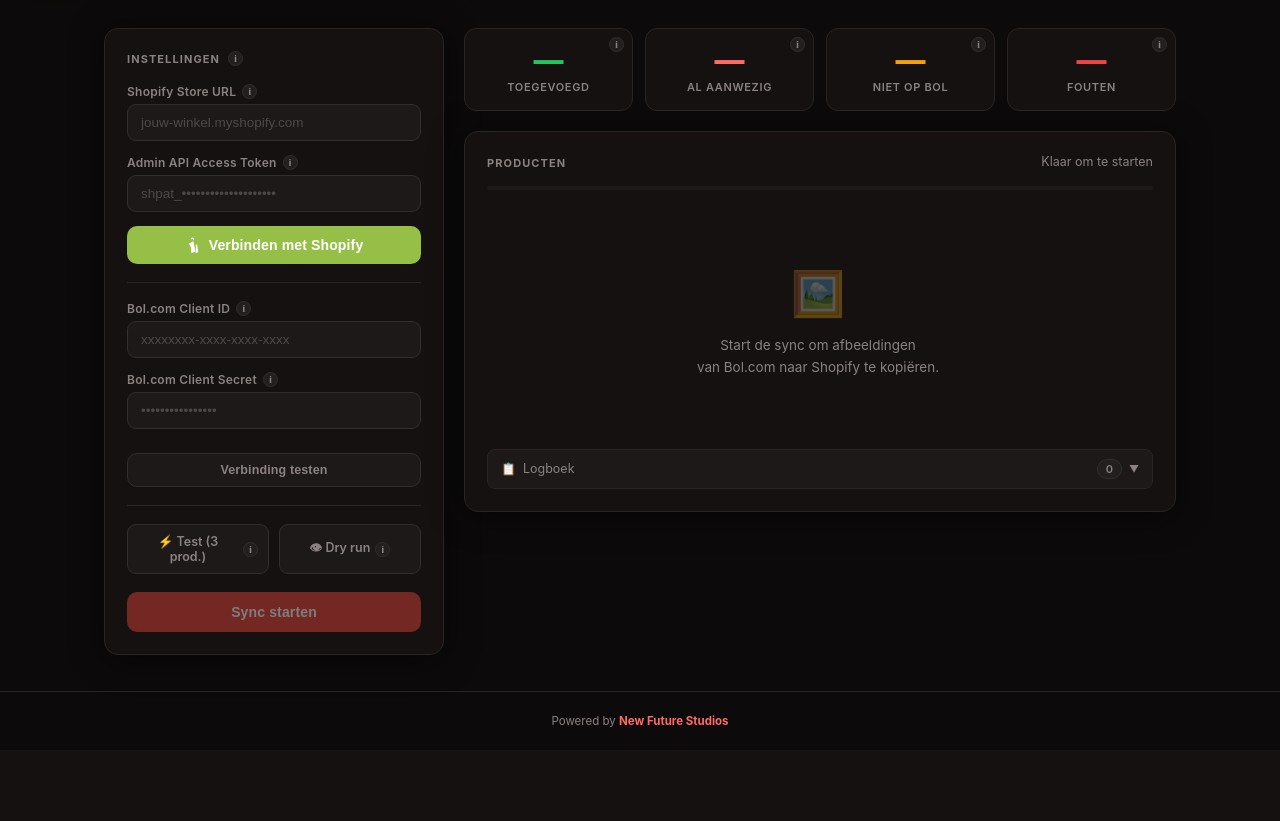
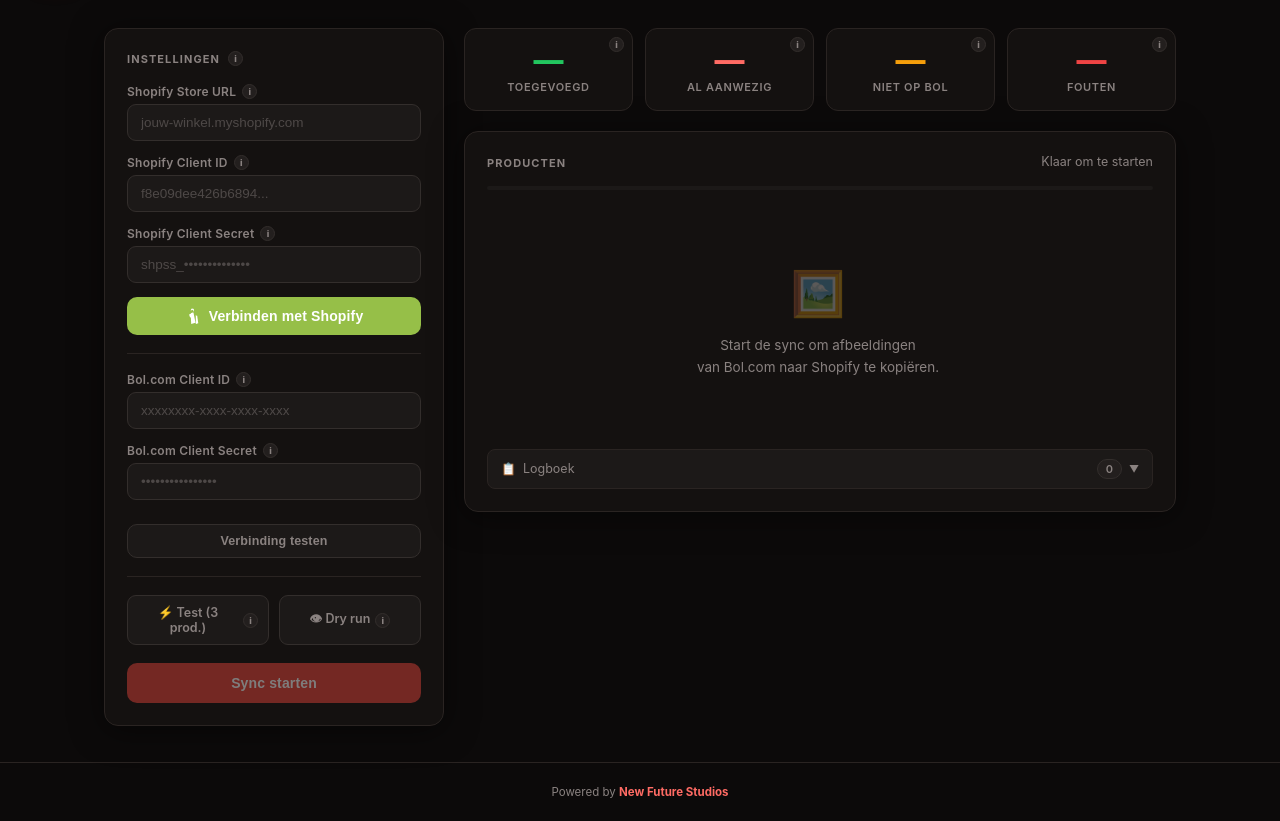
Before and after one commit to NewFutureStudios/ropi-shopify-tool, a Flask app: page / in a window 1280 px wide. Shown: the part 75-896 px from the top of the page. Before the commit the page ends 802 px from the top, so only its background shows below. Run offline with Flask 3, Linux system fonts and the light colour scheme.

Commit message:
Zet OAuth terug als enige optie (shpat_ niet meer beschikbaar)
Shopify heeft per 1 jan 2026 legacy custom apps afgeschaft,
dus shpat_ tokens zijn niet meer aanmaakbaar. OAuth via Partners
app is de enige resterende methode.

Co-Authored-By: Claude Sonnet 4.6 <noreply@anthropic.com>

```diff
--- a/app.py
+++ b/app.py
@@ -6,8 +6,9 @@ Vercel:  automatisch via vercel.json
 
 import os
 import time
+import secrets
 import requests
-from flask import Flask, render_template, request, jsonify, session
+from flask import Flask, render_template, request, jsonify, session, redirect
 from dotenv import load_dotenv
 
 load_dotenv()
@@ -15,7 +16,10 @@ load_dotenv()
 app = Flask(__name__)
 app.secret_key = os.getenv("FLASK_SECRET_KEY", "ropi-local-dev-secret-change-in-production")
 
-SHOPIFY_API_VERSION = "2026-04"
+SHOPIFY_API_VERSION   = "2026-04"
+SHOPIFY_CLIENT_ID     = os.getenv("SHOPIFY_CLIENT_ID", "")
+SHOPIFY_CLIENT_SECRET = os.getenv("SHOPIFY_CLIENT_SECRET", "")
+SHOPIFY_SCOPES        = "read_products,write_products"
 
 
 # ── Shopify helpers ───────────────────────────────────────────────────────────
@@ -99,36 +103,71 @@ def get_bol_images(ean, bol_token):
     return images
 
 
-# ── Auth routes ───────────────────────────────────────────────────────────────
+# ── OAuth routes ──────────────────────────────────────────────────────────────
 
-@app.route("/auth/token", methods=["POST"])
-def auth_token():
-    """Sla een direct Shopify access token op in de sessie."""
-    data      = request.json
-    store_url = data.get("store_url", "").strip().rstrip("/").replace("https://", "").replace("http://", "")
-    token     = data.get("access_token", "").strip()
+@app.route("/auth/login", methods=["POST"])
+def auth_login():
+    """Stap 1: genereer OAuth URL en stuur die terug naar de frontend."""
+    data       = request.json
+    store_url  = data.get("store_url", "").strip().rstrip("/").replace("https://", "").replace("http://", "")
+    client_id  = data.get("client_id", "").strip() or SHOPIFY_CLIENT_ID
+    client_secret = data.get("client_secret", "").strip() or SHOPIFY_CLIENT_SECRET
 
     if not store_url:
         return jsonify({"error": "Vul je store URL in"}), 400
-    if not token:
-        return jsonify({"error": "Vul je access token in"}), 400
+    if not client_id:
+        return jsonify({"error": "Vul je Shopify Client ID in"}), 400
+    if not client_secret:
+        return jsonify({"error": "Vul je Shopify Client Secret in"}), 400
 
-    # Snel valideren of het token werkt
+    state = secrets.token_hex(16)
+    session["oauth_state"]     = state
+    session["store_url"]       = store_url
+    session["client_id"]       = client_id
+    session["client_secret"]   = client_secret
+
+    redirect_uri = request.host_url.rstrip("/") + "/auth/callback"
+
+    auth_url = (
+        f"https://{store_url}/admin/oauth/authorize"
+        f"?client_id={client_id}"
+        f"&scope={SHOPIFY_SCOPES}"
+        f"&redirect_uri={redirect_uri}"
+        f"&state={state}"
+    )
+    return jsonify({"auth_url": auth_url})
+
+
+@app.route("/auth/callback")
+def auth_callback():
+    """Stap 2: Shopify redirect — wissel code in voor access token."""
+    code  = request.args.get("code", "")
+    state = request.args.get("state", "")
+    shop  = request.args.get("shop", "")
+
+    if state != session.get("oauth_state"):
+        return render_template("error.html", message="Ongeldige OAuth state. Probeer opnieuw."), 400
+
+    store_url     = session.get("store_url") or shop
+    client_id     = session.get("client_id")     or SHOPIFY_CLIENT_ID
+    client_secret = session.get("client_secret") or SHOPIFY_CLIENT_SECRET
+
     try:
-        resp = requests.get(
-            f"https://{store_url}/admin/api/{SHOPIFY_API_VERSION}/shop.json",
-            headers=shopify_headers(token),
-            timeout=10,
+        resp = requests.post(
+            f"https://{store_url}/admin/oauth/access_token",
+            json={"client_id": client_id, "client_secret": client_secret, "code": code},
+            timeout=15,
         )
         resp.raise_for_status()
-        shop_name = resp.json().get("shop", {}).get("name", store_url)
+        token = resp.json()["access_token"]
     except Exception as e:
-        return jsonify({"error": f"Token verificatie mislukt: {e}"}), 400
+        return render_template("error.html", message=f"Token ophalen mislukt: {e}"), 500
 
     session["shopify_token"] = token
     session["store_url"]     = store_url
+    session.pop("oauth_state", None)
 
-    return jsonify({"ok": True, "shop_name": shop_name, "store_url": store_url})
+    return redirect("/")
 
 
 @app.route("/auth/status")
--- a/templates/index.html
+++ b/templates/index.html
@@ -396,8 +396,12 @@
           <input type="text" id="store_url" placeholder="jouw-winkel.myshopify.com" />
         </div>
         <div class="field">
-          <div class="label-row"><label>Admin API Access Token</label><i class="info-icon" data-tip="shopify-token">i</i></div>
-          <input type="password" id="shopify_access_token" placeholder="shpat_••••••••••••••••••••" />
+          <div class="label-row"><label>Shopify Client ID</label><i class="info-icon" data-tip="shopify-client-id">i</i></div>
+          <input type="text" id="shopify_client_id" placeholder="f8e09dee426b6894..." />
+        </div>
+        <div class="field">
+          <div class="label-row"><label>Shopify Client Secret</label><i class="info-icon" data-tip="shopify-client-secret">i</i></div>
+          <input type="password" id="shopify_client_secret" placeholder="shpss_••••••••••••••" />
         </div>
         <button class="btn btn-shopify" id="connect-btn" onclick="connectShopify()">
           <svg width="16" height="16" viewBox="0 0 24 24" fill="currentColor" style="flex-shrink:0"><path d="M15.337 23.979l4.639-1.006s-1.668-11.27-1.678-11.34c-.011-.07-.07-.115-.13-.115-.058 0-1.08-.022-1.08-.022s-.64-.632-.88-.87v13.353zM12.74 7.026s-.432-.13-1.134-.13c-1.793 0-2.66 1.134-2.98 1.904-.727.204-1.454.406-2.182.61l-.001.012c-.003.084-.006.168-.006.253 0 2.07.903 3.8 2.37 4.977L9.33 23.9 15.78 22.3l-3.04-15.274zM13.53 4.8c0-.05-.003-.1-.003-.15-.003-1.48-.203-2.675-.558-3.63-.867.093-1.63.67-2.15 1.516.37.124.72.325 1.04.61.627.56 1.09 1.39 1.3 2.475l.372-.82zM11.14.28C9.91.607 8.97 1.898 8.43 3.773c.513-.162 1.073-.252 1.681-.252.22 0 .437.014.648.04C11.196 2.25 11.67 1.04 11.14.28z"/></svg>
@@ -545,23 +549,25 @@
   const SHOPIFY_BTN_HTML = '<svg width="16" height="16" viewBox="0 0 24 24" fill="currentColor" style="flex-shrink:0"><path d="M15.337 23.979l4.639-1.006s-1.668-11.27-1.678-11.34c-.011-.07-.07-.115-.13-.115-.058 0-1.08-.022-1.08-.022s-.64-.632-.88-.87v13.353zM12.74 7.026s-.432-.13-1.134-.13c-1.793 0-2.66 1.134-2.98 1.904-.727.204-1.454.406-2.182.61l-.001.012c-.003.084-.006.168-.006.253 0 2.07.903 3.8 2.37 4.977L9.33 23.9 15.78 22.3l-3.04-15.274zM13.53 4.8c0-.05-.003-.1-.003-.15-.003-1.48-.203-2.675-.558-3.63-.867.093-1.63.67-2.15 1.516.37.124.72.325 1.04.61.627.56 1.09 1.39 1.3 2.475l.372-.82zM11.14.28C9.91.607 8.97 1.898 8.43 3.773c.513-.162 1.073-.252 1.681-.252.22 0 .437.014.648.04C11.196 2.25 11.67 1.04 11.14.28z"/></svg> Verbinden met Shopify';
 
   async function connectShopify() {
-    const storeUrl = document.getElementById('store_url').value.trim().replace(/\/$/, '').replace(/^https?:\/\//, '');
-    const token    = document.getElementById('shopify_access_token').value.trim();
-    const errEl    = document.getElementById('connect-error');
+    const storeUrl     = document.getElementById('store_url').value.trim().replace(/\/$/, '').replace(/^https?:\/\//, '');
+    const clientId     = document.getElementById('shopify_client_id').value.trim();
+    const clientSecret = document.getElementById('shopify_client_secret').value.trim();
+    const errEl        = document.getElementById('connect-error');
 
     errEl.style.display = 'none';
 
-    if (!storeUrl) { errEl.textContent = 'Vul je Shopify Store URL in.'; errEl.style.display = 'block'; return; }
-    if (!token)    { errEl.textContent = 'Vul je Admin API Access Token in.'; errEl.style.display = 'block'; return; }
+    if (!storeUrl)     { errEl.textContent = 'Vul je Shopify Store URL in.';     errEl.style.display = 'block'; return; }
+    if (!clientId)     { errEl.textContent = 'Vul je Shopify Client ID in.';     errEl.style.display = 'block'; return; }
+    if (!clientSecret) { errEl.textContent = 'Vul je Shopify Client Secret in.'; errEl.style.display = 'block'; return; }
 
     const btn = document.getElementById('connect-btn');
     btn.disabled = true;
     btn.innerHTML = '<span>Verbinden…</span>';
 
     try {
-      const resp = await fetch('/auth/token', {
+      const resp = await fetch('/auth/login', {
         method: 'POST', headers: { 'Content-Type': 'application/json' },
-        body: JSON.stringify({ store_url: storeUrl, access_token: token }),
+        body: JSON.stringify({ store_url: storeUrl, client_id: clientId, client_secret: clientSecret }),
       });
       const data = await resp.json();
       if (data.error) {
@@ -571,7 +577,7 @@
         btn.innerHTML = SHOPIFY_BTN_HTML;
         return;
       }
-      showConnected(data.store_url, data.shop_name);
+      window.location.href = data.auth_url;
     } catch(e) {
       errEl.textContent = 'Verbindingsfout: ' + e.message;
       errEl.style.display = 'block';
@@ -585,12 +591,12 @@
     showDisconnected();
   }
 
-  function showConnected(storeUrl, shopName) {
+  function showConnected(storeUrl) {
     shopifyConnected  = true;
     connectedStoreUrl = storeUrl;
     document.getElementById('shopify-disconnected').style.display = 'none';
     document.getElementById('shopify-connected').style.display    = 'block';
-    document.getElementById('connected-store-name').textContent   = shopName || storeUrl.replace('.myshopify.com', '');
+    document.getElementById('connected-store-name').textContent   = storeUrl.replace('.myshopify.com', '');
     document.getElementById('connected-store-url').textContent    = storeUrl;
     document.getElementById('start-btn').disabled = false;
     checkResume();
@@ -922,12 +928,15 @@
       <div class="tip-step"><div class="tip-step-num">2</div><div>Klik "Verbinding testen"</div></div>
       <div class="tip-step"><div class="tip-step-num">3</div><div>Zet Test + Dry run aan voor een proefrun</div></div>
       <div class="tip-step"><div class="tip-step-num">4</div><div>Klik "Sync starten"</div></div>`,
-    'shopify-token': `<strong>Admin API Access Token</strong>
-      Dit is een <em>shpat_…</em> token uit een Shopify Custom App.
-      <div class="tip-step"><div class="tip-step-num">1</div><div>Ga naar <em>Shopify Admin → Instellingen → Apps en verkoopkanalen</em></div></div>
-      <div class="tip-step"><div class="tip-step-num">2</div><div>Klik op <em>Apps ontwikkelen</em> → <em>App maken</em></div></div>
-      <div class="tip-step"><div class="tip-step-num">3</div><div>Stel API-scopes in: <em>read_products, write_products</em></div></div>
-      <div class="tip-step"><div class="tip-step-num">4</div><div>Klik <em>Installeren</em> → kopieer het <em>Admin API access token</em></div></div>`,
+    'shopify-client-id': `<strong>Shopify Client ID</strong>
+      Te vinden in je Shopify Partners app onder Settings → Credentials.
+      <div class="tip-step"><div class="tip-step-num">1</div><div>Ga naar <em>dev.shopify.com</em></div></div>
+      <div class="tip-step"><div class="tip-step-num">2</div><div>Klik op jouw app → <em>Settings</em></div></div>
+      <div class="tip-step"><div class="tip-step-num">3</div><div>Kopieer de <em>Client ID</em> bovenaan</div></div>`,
+    'shopify-client-secret': `<strong>Shopify Client Secret</strong>
+      Het wachtwoord bij je Client ID — begint met <em>shpss_</em>.
+      <div class="tip-step"><div class="tip-step-num">1</div><div>Ga naar <em>dev.shopify.com</em> → jouw app → <em>Settings</em></div></div>
+      <div class="tip-step"><div class="tip-step-num">2</div><div>Klik op het oog-icoon naast <em>Secret</em></div></div>`,
     'shopify-url': `<strong>Shopify Store URL</strong>
       Het adres van jouw winkel. Je vindt dit in de adresbalk als je ingelogd bent in Shopify Admin.
       <div class="tip-step"><div class="tip-step-num">1</div><div>Log in op <em>admin.shopify.com</em></div></div>
```
